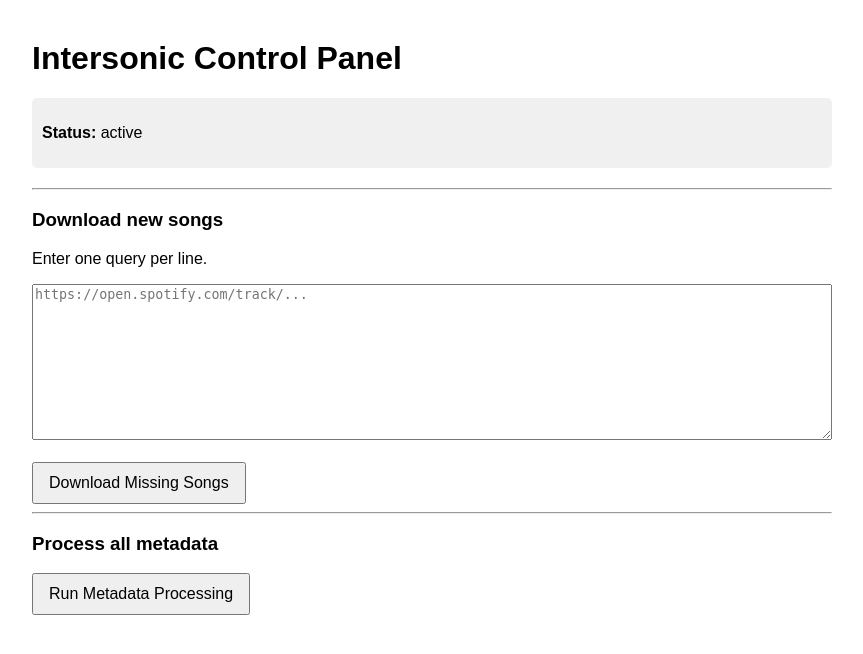
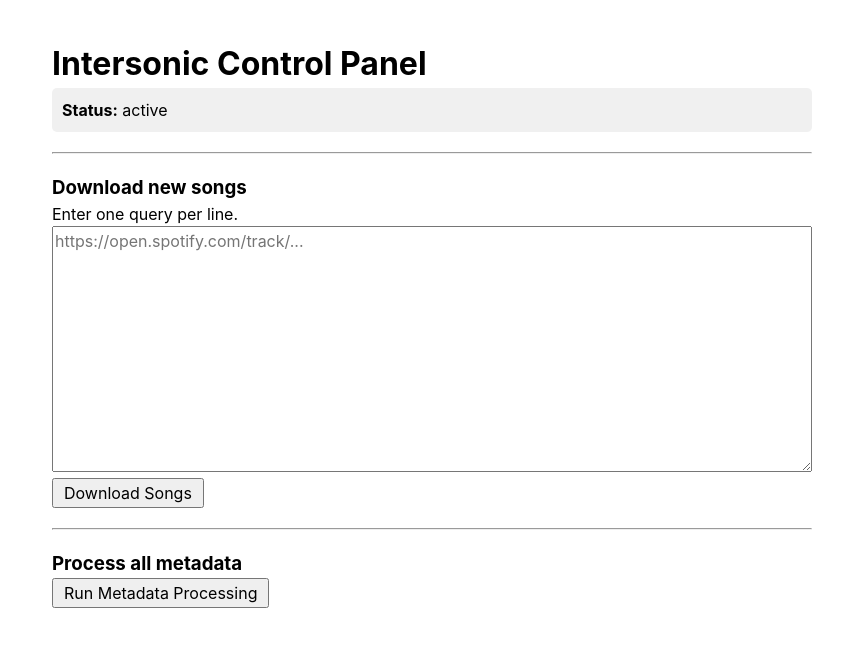
Before and after one commit to jeremy46231/intersonic, a Python web app: template src/web/templates/index.html in a window 1280 px wide. Shown: the top 654 px of the page, without its empty margins (208-1071 px from the left). Run offline with Jinja, Linux system fonts and the light colour scheme; the template is opened without the code that fills it: most values are stand-ins (such as "Sample title", 1, 10 or a date in 2020).

Commit message:
Clean up web styles

```diff
--- a/src/web/templates/index.html
+++ b/src/web/templates/index.html
@@ -4,8 +4,36 @@
     <meta charset="UTF-8" />
     <title>Intersonic</title>
     <style>
+      *,
+      *::before,
+      *::after {
+        box-sizing: border-box;
+      }
+      * {
+        margin: 0;
+      }
+      img,
+      picture,
+      video,
+      canvas,
+      svg {
+        display: block;
+        max-width: 100%;
+      }
+
+      input,
+      button,
+      textarea,
+      select {
+        font: inherit;
+      }
+
       body {
-        font-family: sans-serif;
+        line-height: 1.5;
+        -webkit-font-smoothing: antialiased;
+        font-family: -apple-system, BlinkMacSystemFont, Avenir Next, Avenir,
+          Segoe UI, Helvetica Neue, Cantarell, Ubuntu, Roboto, Noto, Helvetica,
+          Arial, sans-serif;
         max-width: 800px;
         margin: 40px auto;
         padding: 0 20px;
@@ -15,15 +43,18 @@
         box-sizing: border-box;
       }
       button {
-        padding: 10px 15px;
+        line-height: 1;
+        padding: 5px 10px;
         font-size: 1em;
         cursor: pointer;
+      }
+      hr {
+        margin: 20px 0;
       }
       #status-display {
         padding: 10px;
         background-color: #f0f0f0;
         border-radius: 5px;
-        margin-bottom: 20px;
       }
     </style>
     <!-- Load the htmx library -->
@@ -52,8 +83,7 @@
         rows="10"
         placeholder="https://open.spotify.com/track/..."
       ></textarea>
-      <br /><br />
-      <button type="submit">Download Missing Songs</button>
+      <button type="submit">Download Songs</button>
     </form>
 
     <hr />
```
